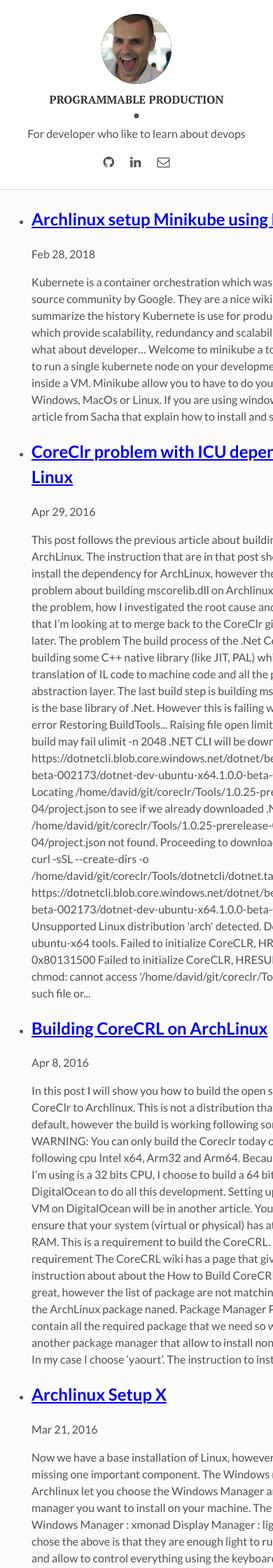
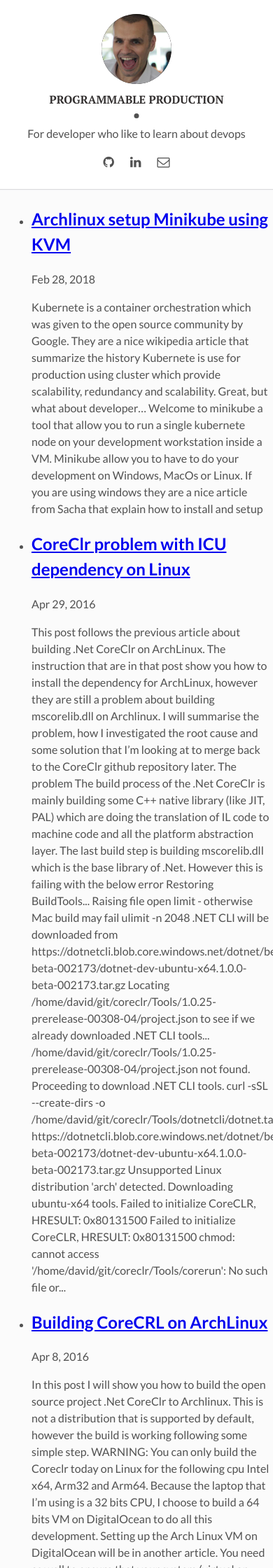
Before and after one commit to programmableproduction/programmableproduction.github.io, a Jekyll site: the page built from index.html, in a window 390 px wide. Shown: the top 2240 px of the page at 70% size. Built offline with Jekyll 4.4.1, drawn with Linux system fonts in a browser that asks for light colours.

Commit message:
update .home size for small screen

```diff
--- a/assets/css/_media.scss
+++ b/assets/css/_media.scss
@@ -50,7 +50,15 @@
       margin-bottom: 10px;
     }
 }
+.article-page{
+  width: 100%;
+  max-width: 100;
+}
 
+.home{
+  width: 100%;
+  max-width: 100;
+}
   .content-box {
     padding: 20px 10px;
     display: flex;
@@ -71,6 +79,11 @@
     padding: 5px;
   }
   .article-page{
+    width: 100%;
+    max-width: 100;
+  }
+
+  .home{
     width: 100%;
     max-width: 100;
   }
```
